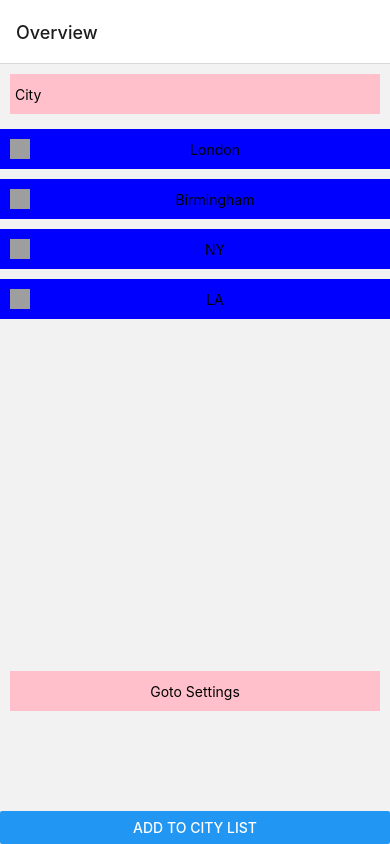
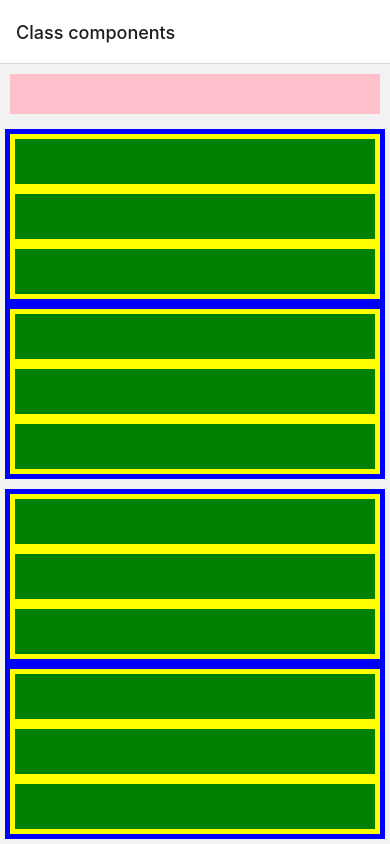
Before and after one commit to firdousali86/Batch4, a React Native app: screen /testClassComp in a window 390 px wide. Built offline with nearby package versions, Linux system fonts and the light colour scheme; grey boxes are pictures that could not be loaded.

Commit message:
level controls situation

```diff
--- a/App.js
+++ b/App.js
@@ -13,6 +13,7 @@ import {
   DashboardScreen,
   SettingScreen,
   HookEffectScreen,
+  TestClassComp,
 } from './src/containers';
 import {Text, View} from 'react-native';
 
@@ -46,6 +47,11 @@ function App() {
     return (
       <Stack.Group>
         <Stack.Screen
+          name="testClassComp"
+          component={TestClassComp}
+          options={{title: 'Class components'}}
+        />
+        <Stack.Screen
           name="Dashboard"
           component={DashboardScreen}
           options={{title: 'Overview'}}
--- /dev/null
+++ b/src/containers/TestClassComp/LevelOne.js
@@ -0,0 +1,33 @@
+import React from 'react';
+import {View, Text} from 'react-native';
+
+import LevelTwo from './LevelTwo';
+
+class LevelOne extends React.Component {
+  constructor(props) {
+    super(props);
+
+    console.log('level one constructor');
+  }
+
+  componentDidMount() {
+    console.log('level one CDM');
+  }
+
+  componentDidUpdate() {
+    console.log('level one CDU');
+  }
+
+  render() {
+    console.log('level 1 rerendered');
+
+    return (
+      <View style={{flex: 1, margin: 5, backgroundColor: 'blue'}}>
+        <LevelTwo></LevelTwo>
+        <LevelTwo></LevelTwo>
+      </View>
+    );
+  }
+}
+
+export default LevelOne;
--- /dev/null
+++ b/src/containers/TestClassComp/LevelThree.js
@@ -0,0 +1,26 @@
+import React from 'react';
+import {View, Text} from 'react-native';
+
+class LevelThree extends React.Component {
+  constructor(props) {
+    super(props);
+
+    console.log('level three constructor');
+  }
+
+  componentDidMount() {
+    console.log('level three CDM');
+  }
+
+  componentDidUpdate() {
+    console.log('level three CDU');
+  }
+
+  render() {
+    console.log('level 3 rerendered');
+
+    return <View style={{backgroundColor: 'green', flex: 1, margin: 5}}></View>;
+  }
+}
+
+export default LevelThree;
--- /dev/null
+++ b/src/containers/TestClassComp/LevelTwo.js
@@ -0,0 +1,34 @@
+import React from 'react';
+import {View, Text} from 'react-native';
+
+import LevelThree from './LevelThree';
+
+class LevelTwo extends React.Component {
+  constructor(props) {
+    super(props);
+
+    console.log('level two constructor');
+  }
+
+  componentDidMount() {
+    console.log('level two CDM');
+  }
+
+  componentDidUpdate() {
+    console.log('level two CDU');
+  }
+
+  render() {
+    console.log('level 2 rerendered');
+
+    return (
+      <View style={{flex: 1, margin: 5, backgroundColor: 'yellow'}}>
+        <LevelThree></LevelThree>
+        <LevelThree></LevelThree>
+        <LevelThree></LevelThree>
+      </View>
+    );
+  }
+}
+
+export default LevelTwo;
--- /dev/null
+++ b/src/containers/TestClassComp/index.js
@@ -0,0 +1,35 @@
+import React from 'react';
+import {View, Text, TextInput} from 'react-native';
+
+import LevelOne from './LevelOne';
+
+class TestClassComp extends React.Component {
+  constructor(props) {
+    super(props);
+
+    this.state = {
+      inputText: '',
+    };
+  }
+
+  render() {
+    console.log('testclass rendered');
+
+    return (
+      <View style={{flex: 1}}>
+        <TextInput
+          value={this.state.inputText}
+          onChangeText={changedText => {
+            this.setState({inputText: changedText});
+          }}
+          style={{backgroundColor: 'pink', height: 40, padding: 5, margin: 10}}
+        />
+
+        <LevelOne></LevelOne>
+        <LevelOne></LevelOne>
+      </View>
+    );
+  }
+}
+
+export default TestClassComp;
--- a/src/containers/index.js
+++ b/src/containers/index.js
@@ -1,5 +1,6 @@
 import DashboardScreen from './DashboardScreen';
 import SettingScreen from './SettingsScreen';
 import HookEffectScreen from './HookEffectScreen';
+import TestClassComp from './TestClassComp';
 
-export {DashboardScreen, SettingScreen, HookEffectScreen};
+export {DashboardScreen, SettingScreen, HookEffectScreen, TestClassComp};
```
